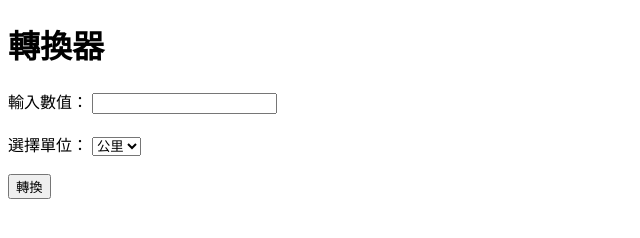
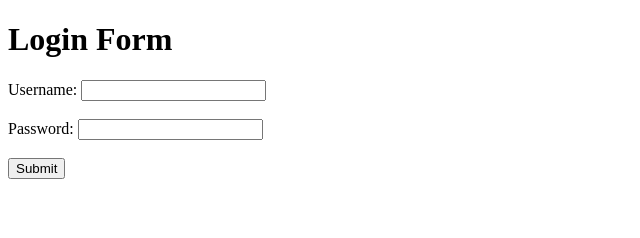
Before and after one commit to tenghongzou/page, a plain HTML site: page index.html in a window 1280 px wide. Shown: the whole page, without its empty margins (0-640 px from the left). Drawn offline with Linux system fonts and the light colour scheme.

Commit message:
change login

```diff
--- a/index.html
+++ b/index.html
@@ -1,22 +1,18 @@
 <!DOCTYPE html>
 <html>
   <head>
-  <title>我的轉換表單</title>
+    <title>Login Form</title>
   </head>
   <body>
-  <h1>轉換器</h1>
-  <form action="#">
-    <label for="input">輸入數值：</label>
-    <input type="text" id="input" name="input">
+    <h1>Login Form</h1>
+    <form action="">
+      <label for="username">Username:</label>
+      <input type="text" id="username" name="username">
       <br><br>
-    <label for="unit">選擇單位：</label>
-    <select id="unit" name="unit">
-      <option value="km">公里</option>
-      <option value="m">米</option>
-      <option value="cm">厘米</option>
-    </select>
+      <label for="password">Password:</label>
+      <input type="password" id="password" name="password">
       <br><br>
-    <input type="submit" value="轉換">
+      <input type="submit" value="Submit">
     </form>
   </body>
 </html>
```
Lines whose indentation alone changed are shown as unchanged.
